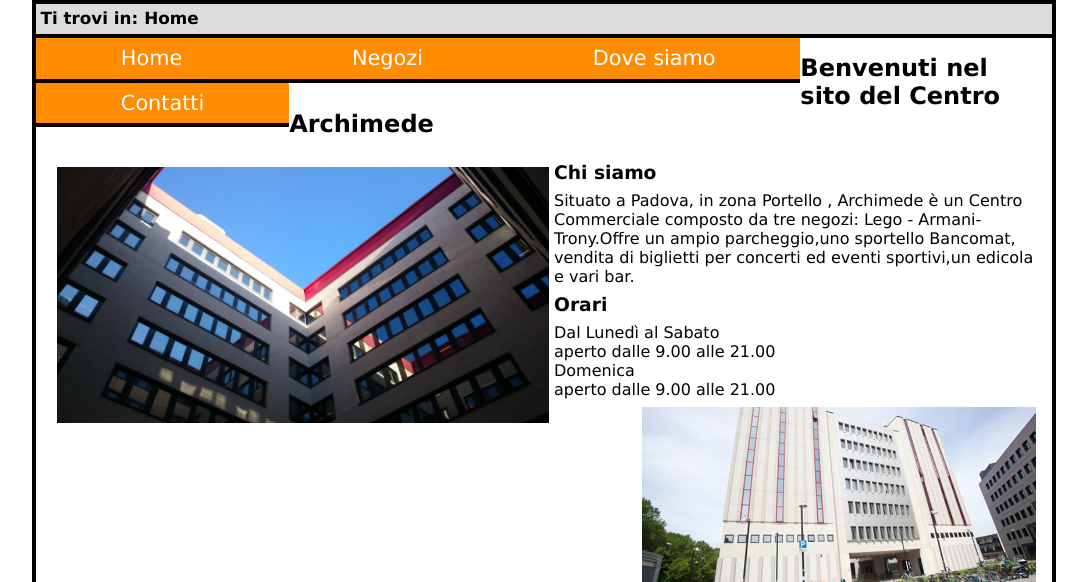
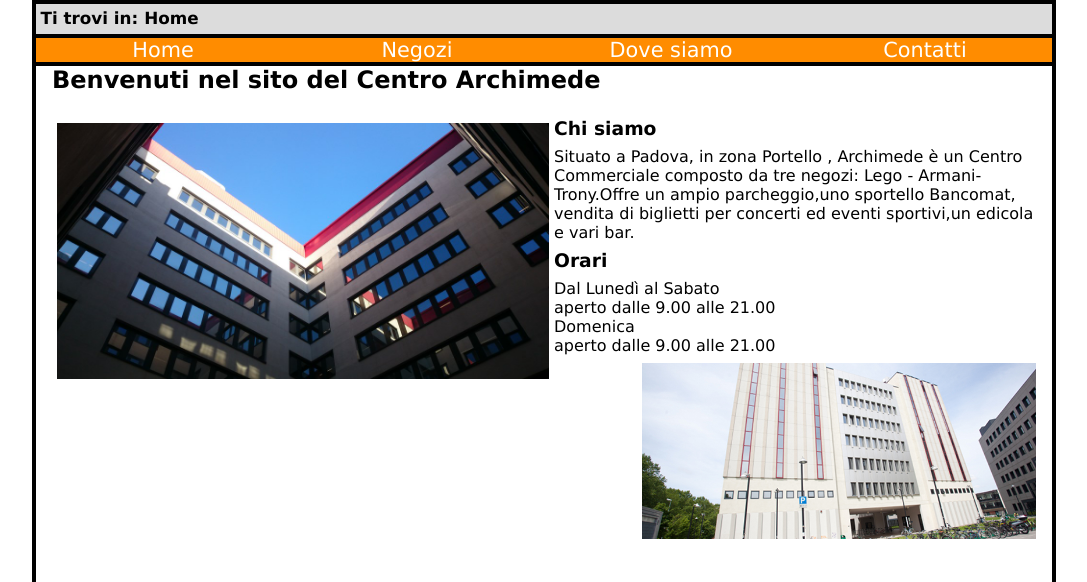
Before and after one commit to Italiaracerx/TecWeb-Project, a PHP site: page /home.html in a window 1280 px wide. Shown: the part 132-714 px from the top of the page, without its empty margins (96-1183 px from the left). Run offline with PHP 8.4, Linux system fonts and the light colour scheme.

Commit message:
menu dinamico inserito

```diff
--- a/code/style.css
+++ b/code/style.css
@@ -63,7 +63,8 @@ body{
 	/* I link hanno display inline*/
 	float:left;/*adesso il box si comporta come un box di blocco e il resto gli sta attorno */
     text-align: center;
-    padding: 0.4em 4.08em 0.4em;
+    /*padding: 0.4em 4.08em 0.4em;*/
+    width: 25%;
     text-decoration: none;
     border-bottom: 4px solid #000;
 
```
